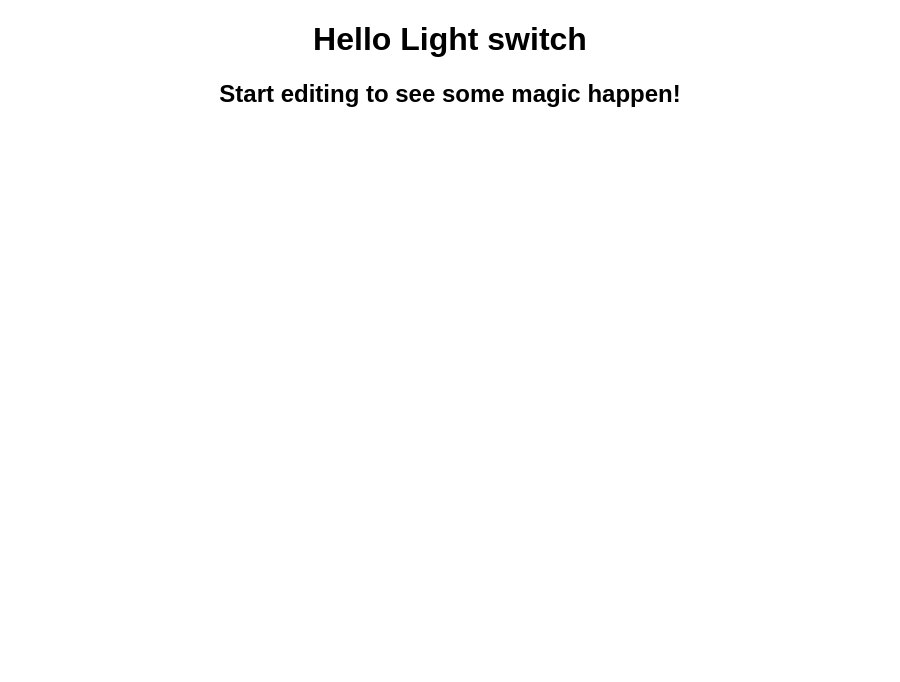
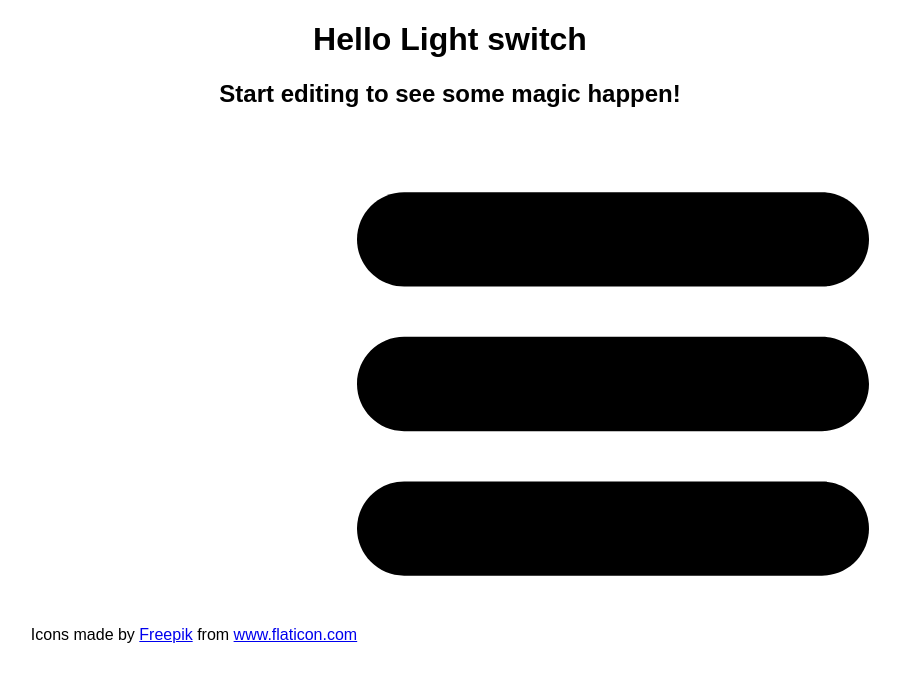
Before and after one commit to SimoNonnis/light-switch, a React (Create React App) app: page / in a window 1280 px wide. Shown: the top 682 px of the page, without its empty margins (190-1090 px from the left). Built offline with nearby package versions, Linux system fonts and the light colour scheme.

Commit message:
Add menu icon

```diff
--- a/src/App.js
+++ b/src/App.js
@@ -1,4 +1,5 @@
 import React from 'react';
+import { ReactComponent as MenuIcon } from './Icons/menu.svg';
 import './styles.css';
 
 export default function App() {
@@ -6,6 +7,16 @@ export default function App() {
     <div className="App">
       <h1>Hello Light switch</h1>
       <h2>Start editing to see some magic happen!</h2>
+      Icons made by{' '}
+      <a href="https://www.flaticon.com/authors/freepik" title="Freepik">
+        Freepik
+      </a>{' '}
+      from{' '}
+      <a href="https://www.flaticon.com/" title="Flaticon">
+        {' '}
+        www.flaticon.com
+      </a>
+      <MenuIcon />
     </div>
   );
 }
```
Also changed, not shown: src/Icons/menu.svg (added).
